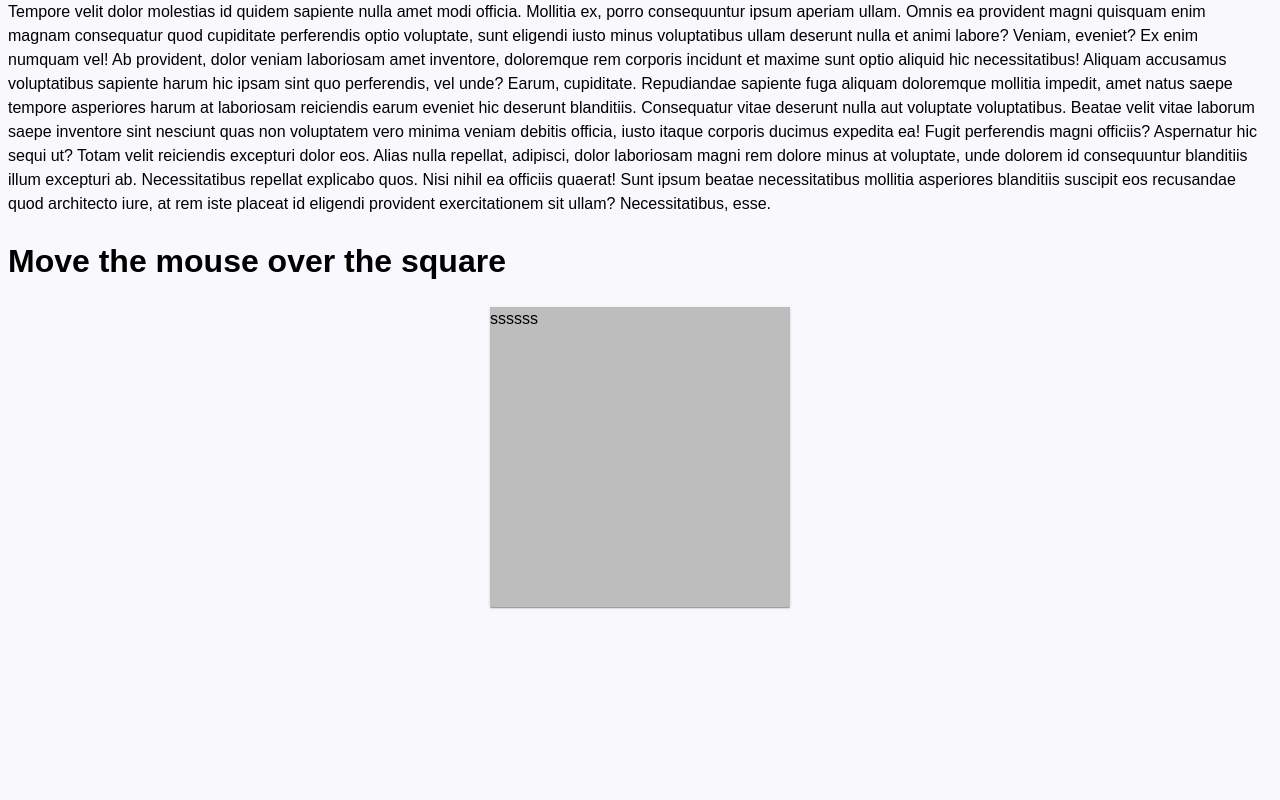
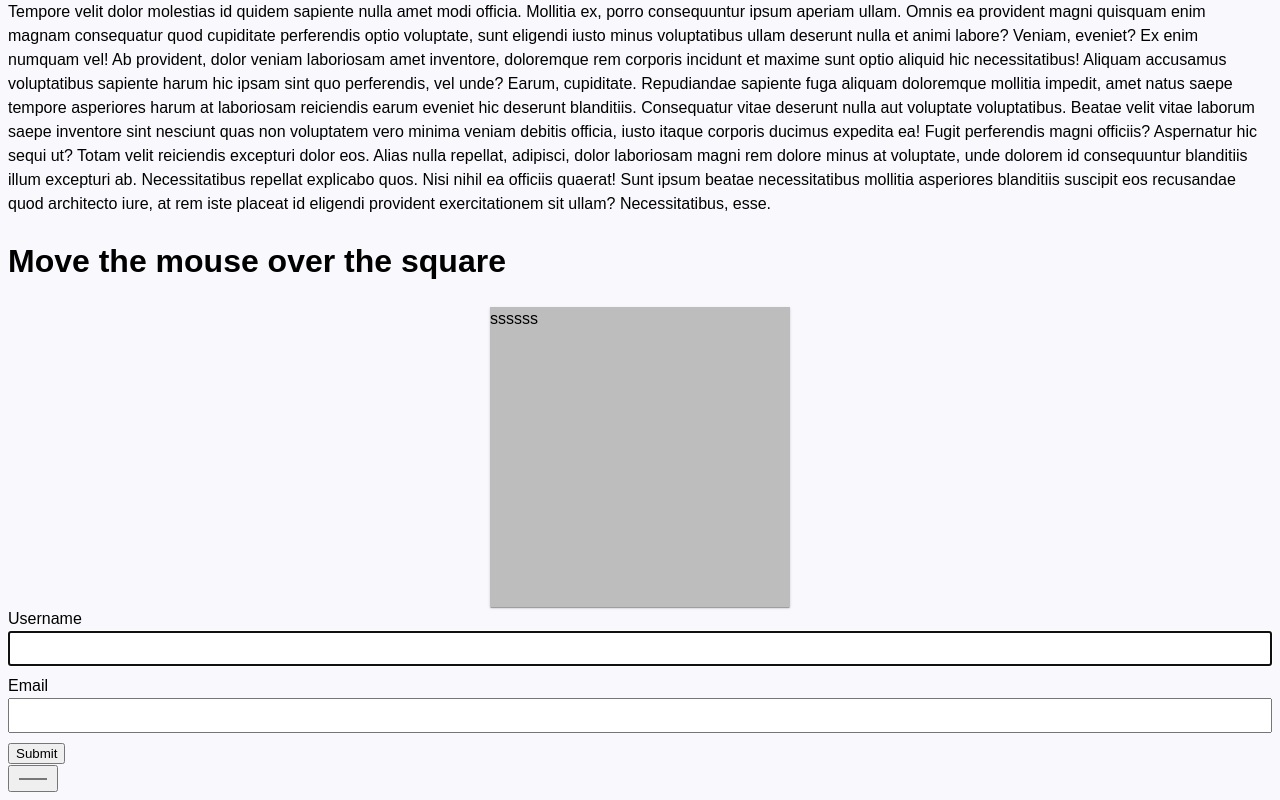
Before and after one commit to Andrii-OttO/goit-markup-hw-05, a plain HTML site: page example.html in a window 1280 px wide. Shown: the part 1380-2180 px from the top of the page. Before the commit the page ends 1995 px from the top, so only its background shows below. Drawn offline with Linux system fonts and the light colour scheme.

Commit message:
1 change

```diff
--- a/css/example.css
+++ b/css/example.css
@@ -112,3 +112,18 @@ body {
   background-color: #fff;
   color: #2a2a2a;
 }
+body {
+  font-family: sans-serif;
+  line-height: 1.5;
+}
+
+input {
+  padding: 8px;
+  font-family: inherit;
+}
+
+label {
+  display: flex;
+  flex-direction: column;
+  margin-bottom: 8px;
+}
--- a/example.html
+++ b/example.html
@@ -84,5 +84,22 @@ Nisi nihil ea officiis quaerat! Sunt ipsum beatae necessitatibus mollitia asperi
     <p>This content is hidden through transformation and only appears when hovering over <code>div.box</code></p>
   </div>
 </div>
+<form>
+  <label>
+    Username
+    <input type="text" name="username" autofocus />
+  </label>
+  <label>
+    Email
+    <input type="email" name="email" />
+  </label>
+  <button type="submit">Submit</button>
+</form>
   </body>
 </html>
+
+<form action="">
+  <label for="">
+    <input type="color">
+  </label>
+</form>
```
Also changed, not shown: css/styles.css (+4 -3 lines).
